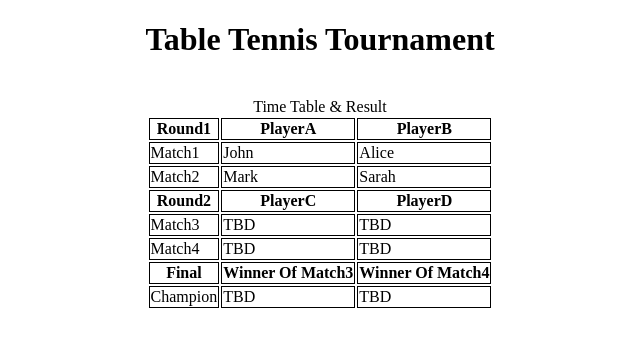
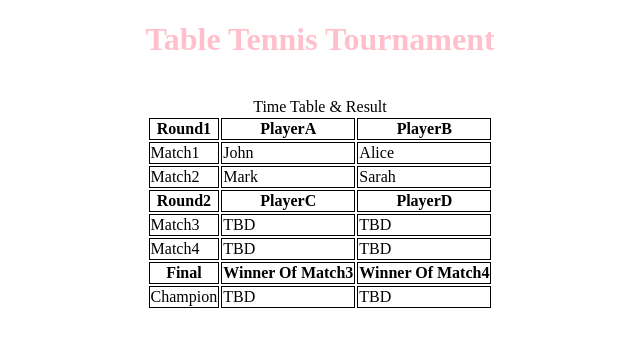
Before and after one commit to Humu777/Task3, a plain HTML site: page index.html in a window 1280 px wide. Shown: the whole page, without its empty margins (320-960 px from the left). Drawn offline with Linux system fonts and the light colour scheme.

Commit message:
heading pink

```diff
--- a/index.html
+++ b/index.html
@@ -15,7 +15,7 @@
     </style>
 </head>
 <body>
-    <h1 style="text-align: center;">Table Tennis Tournament</h1><br>
+    <h1 style="text-align: center; color: pink;">Table Tennis Tournament</h1><br>
     <div>
     <table>
         <caption>Time Table & Result</caption>
```
